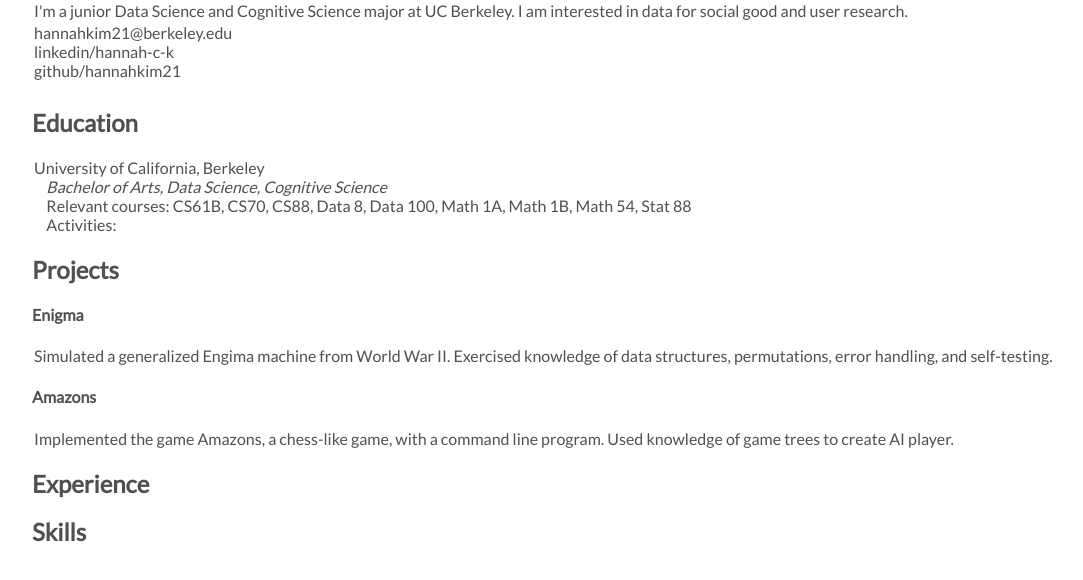
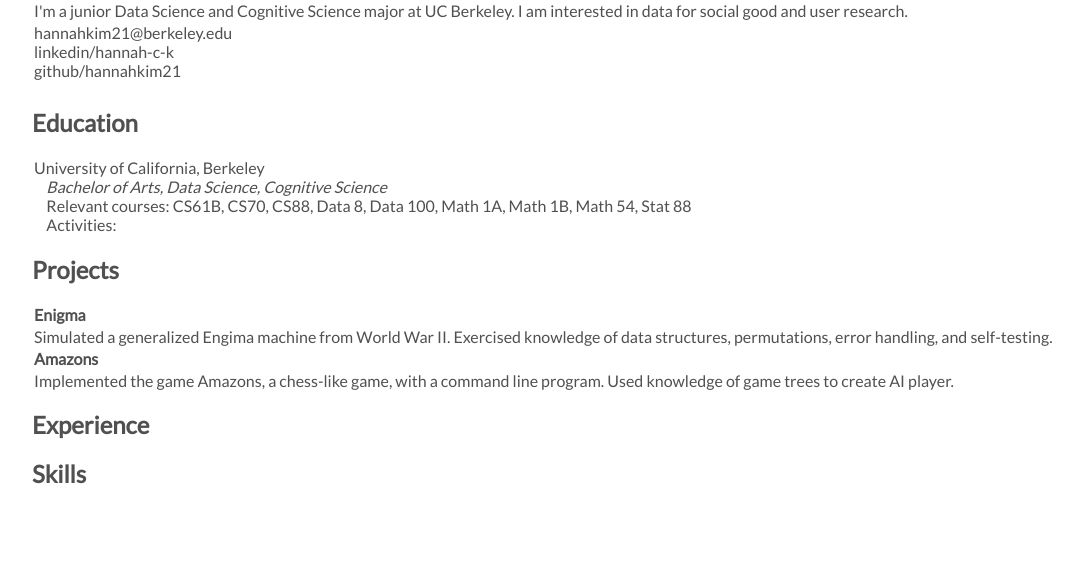
Before and after one commit to hannahkim21/hannahkim21.github.io, a plain HTML site: page index.html in a window 1280 px wide. Shown: the part 102-682 px from the top of the page, without its empty margins (0-1083 px from the left). Drawn offline with Linux system fonts and the light colour scheme.

Commit message:
change to style

```diff
--- a/style.css
+++ b/style.css
@@ -22,6 +22,8 @@ h2:hover {
 h4 {
 	font-family: 'Lato';
 	color: #505050;
+	padding: 1px;
+	margin: 1px;
 }
 a {
 	color: #505050;
```
